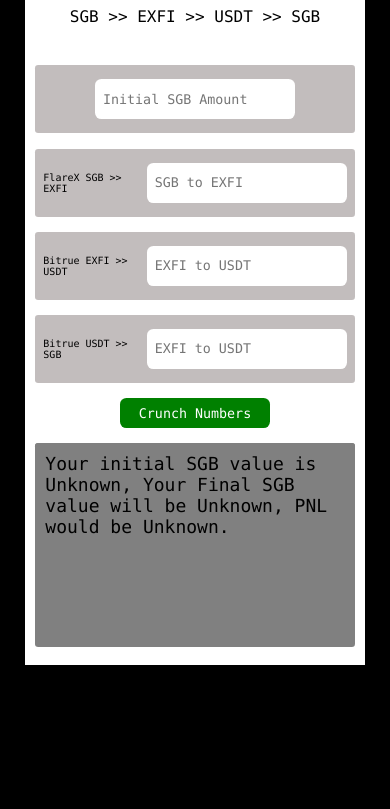
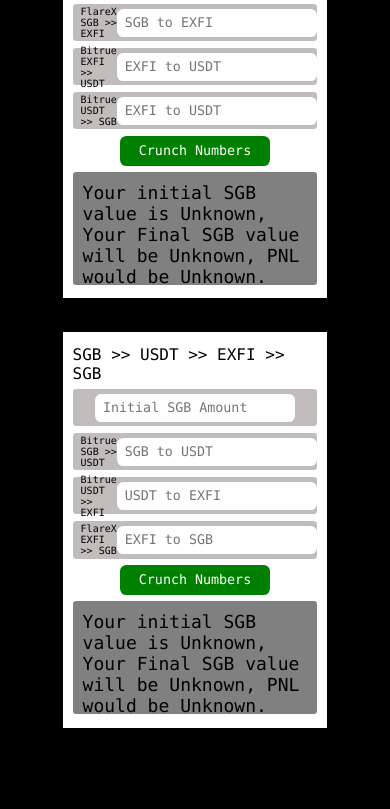
Before and after one commit to witehound/flareARB, a plain HTML site: page index.html in a window 390 px wide. Shown: the part 241-1050 px from the top of the page. Before the commit the page ends 1000 px from the top, so only its background shows below. Drawn offline with Linux system fonts and the light colour scheme.

Commit message:
v2.0
user can run 2 different arbitrage

```diff
--- a/arb.css
+++ b/arb.css
@@ -33,8 +33,18 @@ body{
 }
 
 .application{
-    width: 60%;
+    width: 90%;
     height: 70%;
+    padding: 10px;
+    color: black;
+    display: flex;
+    justify-content: space-evenly;
+    flex-direction: row;
+    background-color: black;
+}
+
+.way{
+    width: 40%;
     background-color: white;
     padding: 10px;
     color: black;
@@ -107,24 +117,39 @@ button {
 p{
     font-size: 14px;
 }
-.displaystatus{
+.displaystatus, .displaystatusback{
     font-size: 18px;
 }
 
-@media (max-width: 600px){
+@media (max-width: 905px){
     .container{
         width: 100%;
-        height: 1000px;
+        height: 1050px;
     }
     .application{
-        width: 87%;
+        height: 900px;
+        display: flex;
+        flex-direction: column;
+        justify-content: center;
+        align-items: center;
+    }
+
+    .way{
+        width: 80%;
         margin-bottom: 10%;
+        height: 45%;
     }
+
     p{
-        font-size: 12px;
+        font-size: 10px;
     }
+
     .space{
         width: 1%;
+    }
+
+    input{
+        height: 28px;
     }
 }
 
--- a/arb.js
+++ b/arb.js
@@ -6,11 +6,17 @@ let sgbinit = document.querySelector(".sgbstart")
 const sgbFinale = document.querySelector(".sgbinitp")
 const sgbFinalep = document.querySelector(".sgbfinalep")
 const displayStatus = document.querySelector(".sgbstatus")
-let initexfi
-let initusdt
-let sgbfinal
-let endresult
-let sgbinitt
+let initexfi, initusdt, sgbfinal, endresult, sgbinitt
+
+const valueoneback = document.querySelector(".bitrueusdtback")
+const valuetwoback = document.querySelector(".bitrueexfiback")
+const valuethreeback = document.querySelector(".flaresgbback")
+const button2 = document.querySelector(".btncrunch2")
+let sgbinitback = document.querySelector(".sgbstartback")
+const sgbFinaleback = document.querySelector(".sgbinitpback")
+const sgbFinalepback = document.querySelector(".sgbfinalepback")
+const displayStatusback = document.querySelector(".sgbstatusback")
+let initexfiback, initusdtback, sgbfinalback, endresultback, sgbinittback
 
 
 button.addEventListener("click", function(){
@@ -23,3 +29,15 @@ button.addEventListener("click", function(){
     sgbFinalep.innerHTML = sgbfinal
     displayStatus.innerHTML = endresult
 })
+
+button2.addEventListener("click", function(){
+    initexfiback = sgbinitback.value * valueoneback.value
+    initusdtback = initexfiback / valuetwoback.value
+    let exfiDeduct = initusdtback - 0.1
+    sgbfinalback = exfiDeduct * valuethreeback.value
+    sgbinittback =  sgbinitback.value
+    endresultback = sgbfinalback - sgbinittback
+    sgbFinaleback.innerHTML = sgbinittback
+    sgbFinalepback.innerHTML = sgbfinalback
+    displayStatusback.innerHTML = endresultback
+})
--- a/index.html
+++ b/index.html
@@ -13,6 +13,7 @@
             Flare Finance <span class="headerspan">Arbot</span>
         </div>
         <div class="application">
+            <div class="way">
                 <div class="title">
                     <div class="titleholder">
                         SGB >> EXFI >> USDT >> SGB
@@ -62,6 +63,57 @@
                     </div>
                 </div>
             </div>
+            <div class="way">
+                <div class="title">
+                    <div class="titleholder">
+                        SGB >> USDT >> EXFI >> SGB
+                    </div>
+                </div>
+                <div class="holder">
+                    <div class="sgbinit">
+                        <input type="number" class = "sgbstartback" placeholder="Initial SGB Amount">
+                    </div>
+                </div>
+                <div class="holder">
+                    <p>Bitrue SGB >> USDT</p>
+                    <div class="space">
+
+                    </div>
+                    <span >
+                        <input type="number" class="bitrueusdtback" placeholder="SGB to USDT">
+                    </span>
+                </div>
+                <div class="holder">
+                    <p>Bitrue USDT >> EXFI</p>
+                    <div class="space">
+
+                    </div>
+                    <span >
+                        <input type="number" class="bitrueexfiback" placeholder="USDT to EXFI">
+                    </span>
+                </div>
+                <div class="holder">
+                    <p>FlareX EXFI >> SGB</p>
+                    <div class="space">
+
+                    </div>
+                    <span >
+                        <input type="number" class="flaresgbback" placeholder="EXFI to SGB">
+                    </span>
+                </div>
+                <div class="btn">
+                    <button class="btncrunch2">Crunch Numbers</button>
+                </div>
+                <div class="result">
+                    <div class="display">
+                       <p class="displaystatusback"> Your initial SGB value is <span class="sgbinitpback">Unknown</span>,
+                         Your Final SGB value will be <span class="sgbfinalepback">Unknown</span>,
+                          PNL would be <span class="sgbstatusback">Unknown</span>.
+                       </p>
+                    </div>
+                </div>
+            </div>
+        </div>
     </div>
     <script src="arb.js"></script
 </body>
```
Lines whose indentation alone changed are shown as unchanged.
